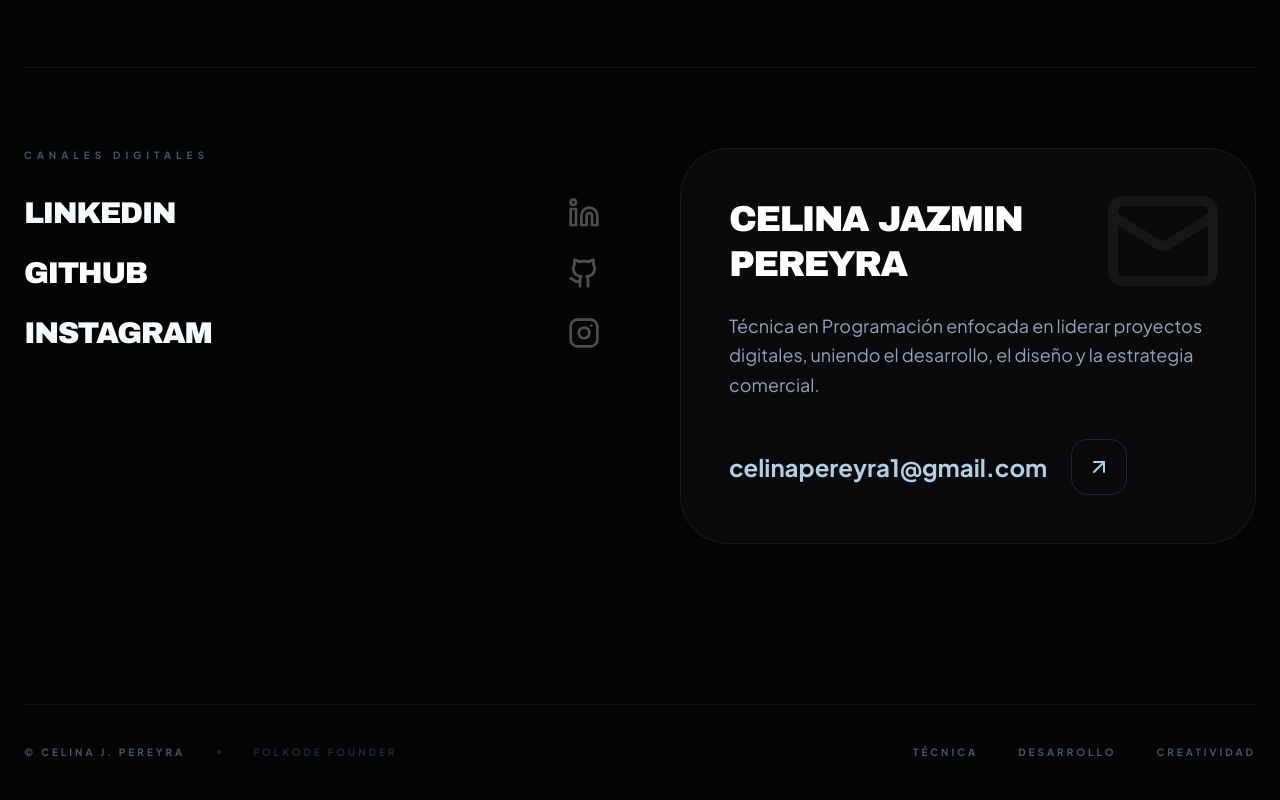
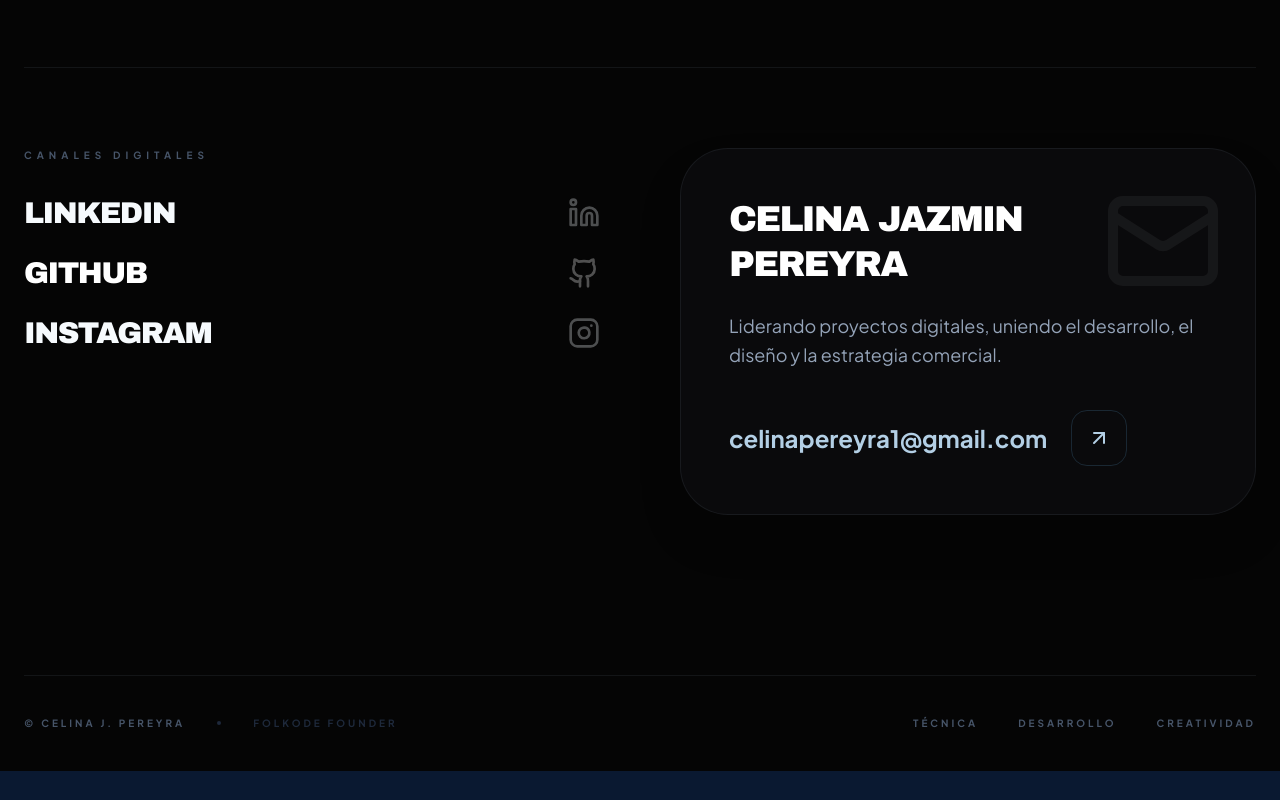
Before and after one commit to CelinaJP/Porfolio-Ce, a React (Vite) app: page / in a window 1280 px wide. Shown: the part 5340-6140 px from the top of the page. After the commit the page ends 6111 px from the top, so only its background shows below. Built offline with nearby package versions, Linux system fonts and the light colour scheme.

Commit message:
redaccion cambiada

```diff
--- a/components/Footer.tsx
+++ b/components/Footer.tsx
@@ -55,7 +55,7 @@ const Footer: React.FC<Props> = ({ lang }) => {
               </div>
               <h4 className="font-heading text-4xl mb-6 uppercase text-white leading-tight">Celina Jazmin <br/> Pereyra</h4>
               <p className="text-slate-400 mb-10 text-lg leading-relaxed">
-                {lang === 'es' ? 'Técnica en Programación enfocada en liderar proyectos digitales, uniendo el desarrollo, el diseño y la estrategia comercial.' : 'Técnica em Programação focada em liderar projetos digitais, unindo o desenvolvimento, o design e a estratégia comercial.'}
+                {lang === 'es' ? 'Liderando proyectos digitales, uniendo el desarrollo, el diseño y la estrategia comercial.' : 'Liderando projetos digitais, unindo o desenvolvimento, o design e a estratégia comercial.'}
               </p>
               <a href="https://mail.google.com/mail/?view=cm&fs=1&to=celinapereyra1@gmail.com" target="_blank" rel="noopener noreferrer" className="inline-flex items-center gap-6 text-xl md:text-2xl font-bold text-accent-2 hover:text-white transition-all group">
                 celinapereyra1@gmail.com
```
